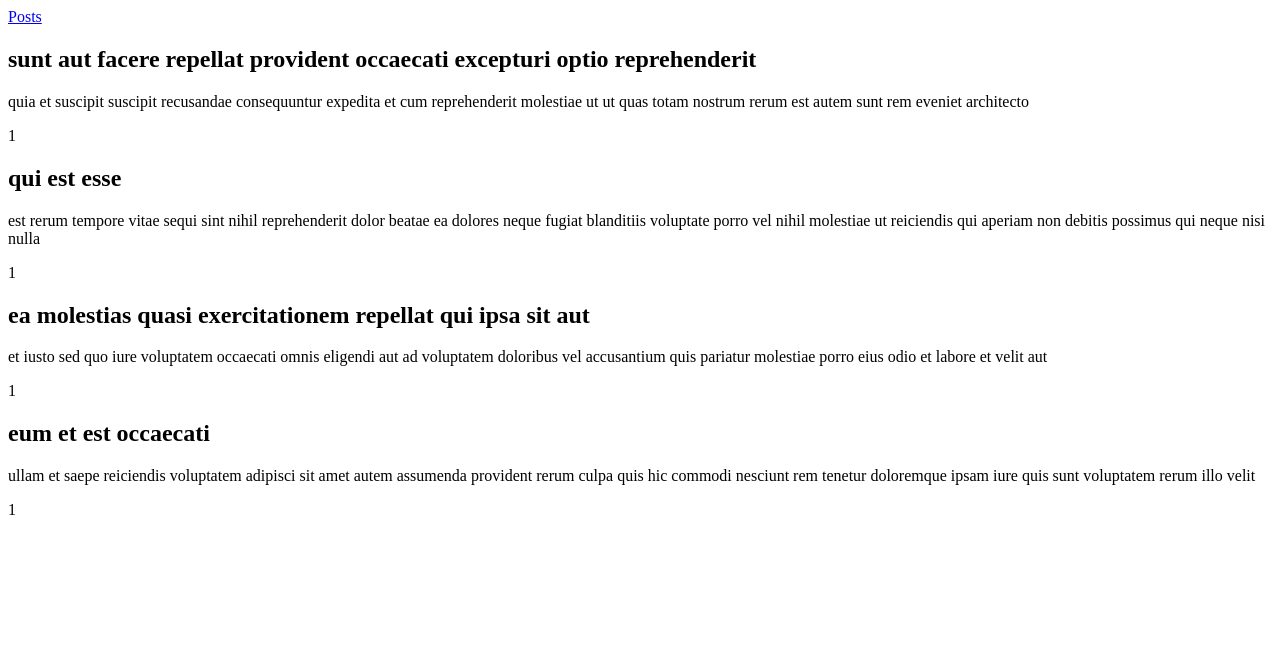
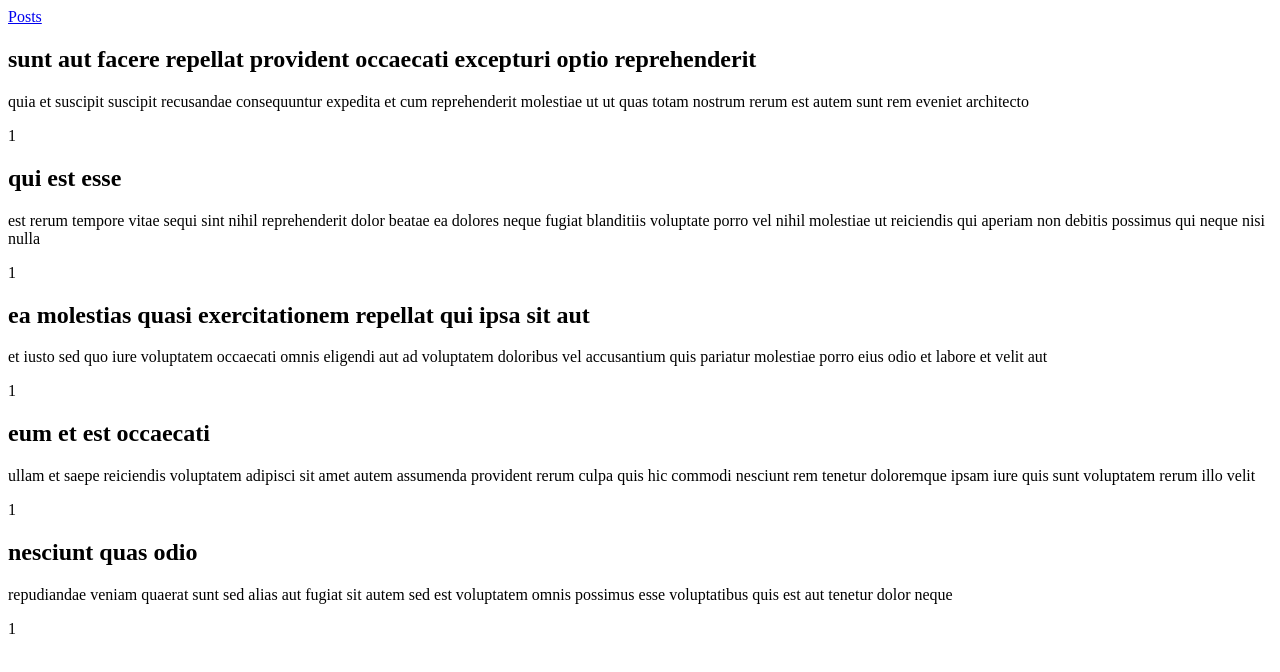
Before and after one commit to belu356/ejemplo3, an Angular app: page /posts in a window 1280 px wide. Shown: the top 672 px of the page. Built offline with nearby package versions, Linux system fonts and the light colour scheme; no server answers.

Commit message:
posts funcionando

```diff
--- a/src/app/posts/posts.component.html
+++ b/src/app/posts/posts.component.html
@@ -1,5 +1,5 @@
 
-<div *ngFor= "let post of Posts | slice:0:4">
+<div *ngFor= "let post of Posts | slice:0:5">
   <h2>{{post.title}}</h2>
   <p>{{post.body}}</p>
   <a>{{post.userId}}</a>
```
